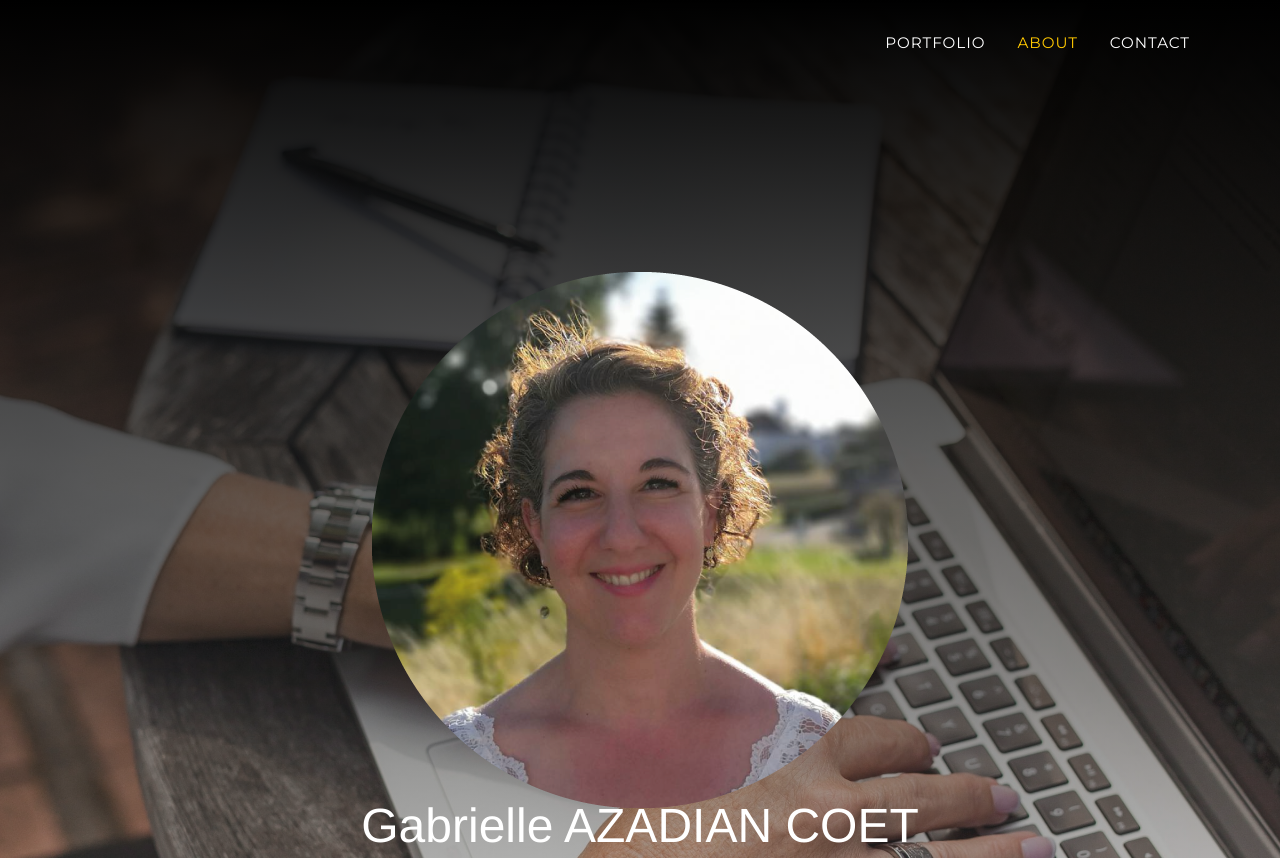
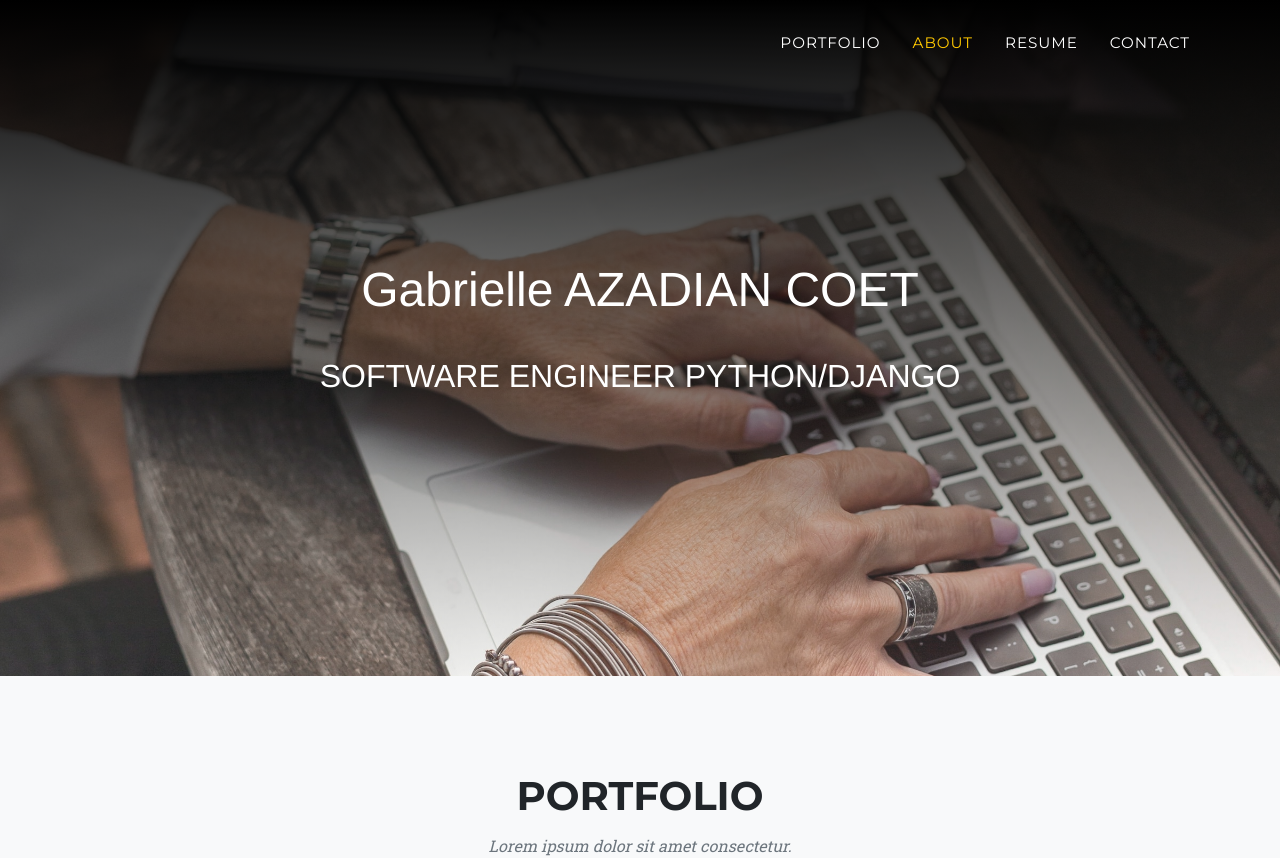
Before and after one commit to gabrielle2801/gabrielle2801.github.io, a plain HTML site: page index.html in a window 1280 px wide. Shown: the top 858 px of the page. Drawn offline with nearby package versions, Linux system fonts and the light colour scheme.

Commit message:
Update-> delete phot add resume.pdf

```diff
--- a/index.html
+++ b/index.html
@@ -28,6 +28,7 @@
                     <ul class="navbar-nav text-uppercase ms-auto py-4 py-lg-0">
                         <li class="nav-item"><a class="nav-link" href="#portfolio">Portfolio</a></li>
                         <li class="nav-item"><a class="nav-link" href="#about">About</a></li>
+                        <li class="nav-item"><a class="nav-link" href="Gabrielle_AZADIAN_COETCVpdf">Resume</a></li>
                         <li class="nav-item"><a class="nav-link" href="mailto:gabrielleazadian@gmail.com">Contact</a></li>
                     </ul>
                 </div>
@@ -36,7 +37,6 @@
         <!-- Masthead-->
         <header class="masthead">
             <div class="container">
-                <img class="img-fluid" src="assets/img/photo.png" alt="..." />
                 <div class="masthead-subheading">Gabrielle AZADIAN COET</div>
                 <div class="masthead-heading text-uppercase">Software Engineer Python/Django</div>
             </div>
```
Also changed, not shown: 1 other file.
